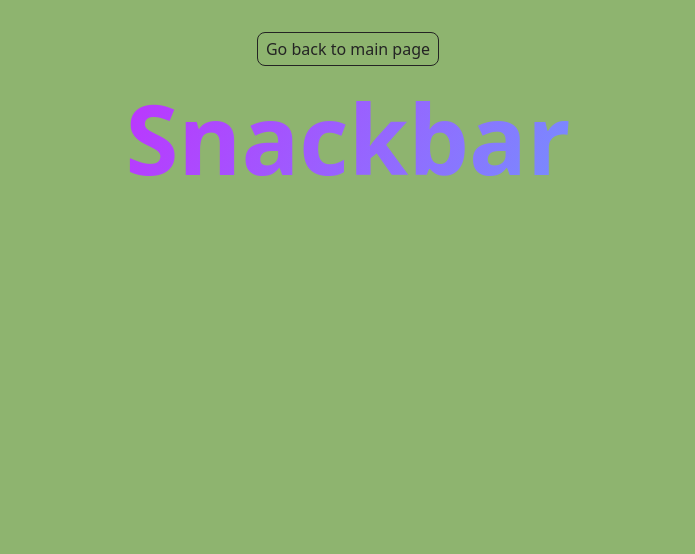
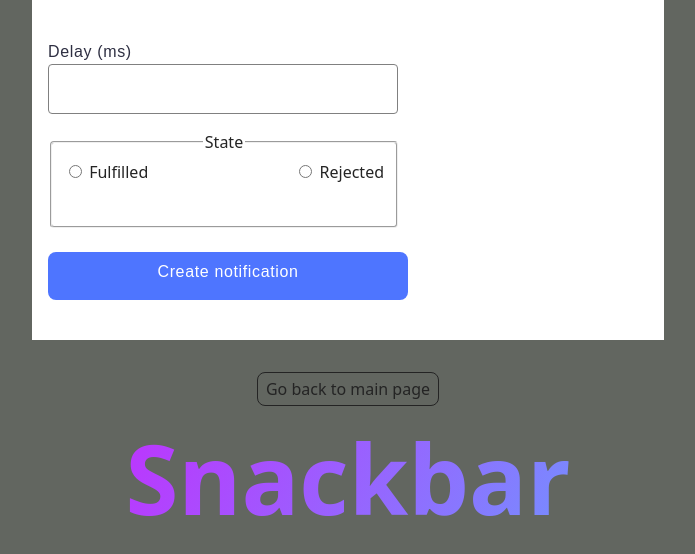
Before and after one commit to Yuliya0484/goit-js-hw-10, a website built with Vite: page src/2-snackbar.html in a window 1280 px wide. Shown: the whole page, without its empty margins (292-987 px from the left). Built offline with nearby package versions, Linux system fonts and the light colour scheme.

Commit message:
snackbar

```diff
--- a/package.json
+++ b/package.json
@@ -18,6 +18,7 @@
   "license": "ISC",
   "dependencies": {
     "flatpickr": "^4.6.13",
+    "izitoast": "^1.4.0",
     "vite-plugin-full-reload": "^1.2.0",
     "vite-plugin-html-inject": "^1.1.2"
   }
--- a/src/2-snackbar.html
+++ b/src/2-snackbar.html
@@ -10,6 +10,27 @@
   </head>
   <body class="snackbar-body">
     <main>
+      <form class="form">
+        <label class="delay-label">
+          Delay (ms)
+          <input class="delay-input" type="number" name="delay" required />
+        </label>
+
+        <fieldset>
+          <legend>State</legend>
+          <label>
+            <input type="radio" name="state" value="fulfilled" required />
+            Fulfilled
+          </label>
+          <label>
+            <input type="radio" name="state" value="rejected" required />
+            Rejected
+          </label>
+        </fieldset>
+
+        <button type="submit">Create notification</button>
+      </form>
+
       <div class="container">
         <a class="back-link" href="./index.html">Go back to main page</a>
         <h1 class="main-title">
--- a/src/css/2-snackbsr.css
+++ b/src/css/2-snackbsr.css
@@ -1,3 +1,62 @@
 .snackbar-body {
-  background-color: rgb(142, 180, 111);
+  background-color: rgb(98, 102, 96);
 }
+
+.form {
+  background-color: #fff;
+  max-width: 600px;
+  height: auto;
+  padding: 40px 16px;
+  margin: 0 auto;
+}
+
+button {
+  cursor: pointer;
+  border-radius: 8px;
+  padding: 8px 16px;
+  width: 360px;
+  height: 48px;
+  font-family: 'Montserrat', sans-serif;
+  font-weight: 500;
+  font-size: 16px;
+  line-height: 1.5;
+  letter-spacing: 0.04em;
+  color: #fff;
+  display: flex;
+  justify-content: center;
+  background-color: #4e75ff;
+  border: none;
+}
+button:hover {
+  background-color: #6c8cff;
+}
+.delay-label {
+  font-family: 'Montserrat', sans-serif;
+  font-weight: 400;
+  font-size: 16px;
+  line-height: 1.5;
+  letter-spacing: 0.04em;
+  color: #2e2f42;
+  display: flex;
+  flex-direction: column;
+  text-align: left;
+}
+.delay-input {
+  border: 1px solid #808080;
+  border-radius: 4px;
+  width: 340px;
+  height: 40px;
+  padding: 4px;
+  margin-bottom: 16px;
+}
+fieldset {
+  width: 320px;
+  height: 78px;
+  border-radius: 4px;
+  stroke-width: 1px;
+  stroke: #808080;
+  margin-bottom: 24px;
+  display: flex;
+  justify-content: space-between;
+  text-align: center;
+}
--- a/src/js/2-snackbar.js
+++ b/src/js/2-snackbar.js
@@ -0,0 +1,36 @@
+import iziToast from 'izitoast';
+import 'izitoast/dist/css/iziToast.min.css';
+
+document.querySelector('.form').addEventListener('submit', event => {
+  event.preventDefault();
+
+  const delay = Number(event.target.elements.delay.value);
+
+  const state = event.target.elements.state.value;
+
+  const promise = new Promise((resolve, reject) => {
+    setTimeout(() => {
+      if (state === 'fulfilled') {
+        resolve(delay);
+      } else {
+        reject(delay);
+      }
+    }, delay);
+  });
+
+  promise
+    .then(delay => {
+      iziToast.success({
+        title: '✅ Fulfilled',
+        message: `Promise fulfilled in ${delay}ms`,
+        position: 'topRight',
+      });
+    })
+    .catch(delay => {
+      iziToast.error({
+        title: '❌ Rejected',
+        message: `Promise rejected in ${delay}ms`,
+        position: 'topRight',
+      });
+    });
+});
```
Also changed, not shown: src/js/1-timer.js (+7 -2 lines), 1 other file.
